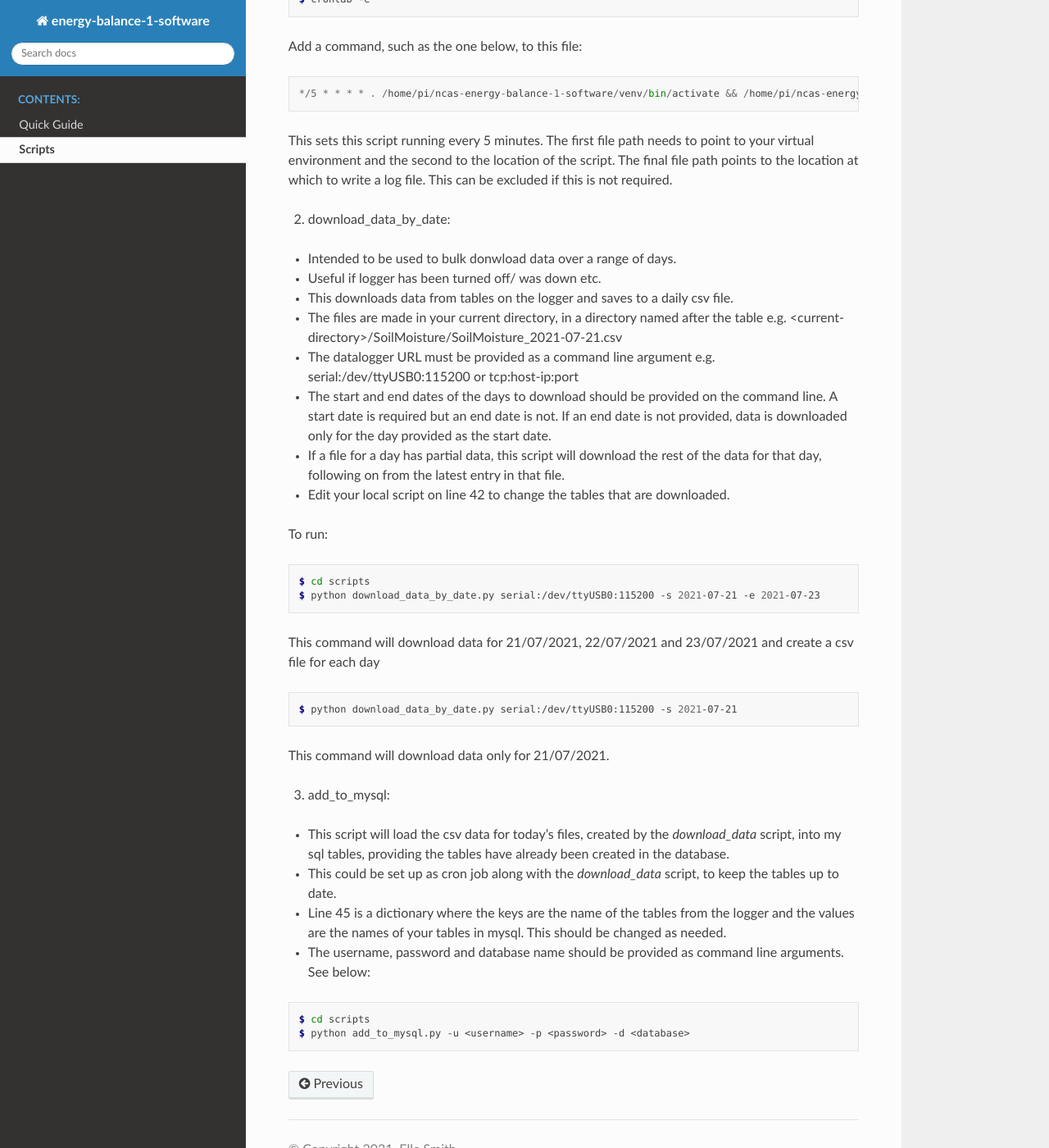
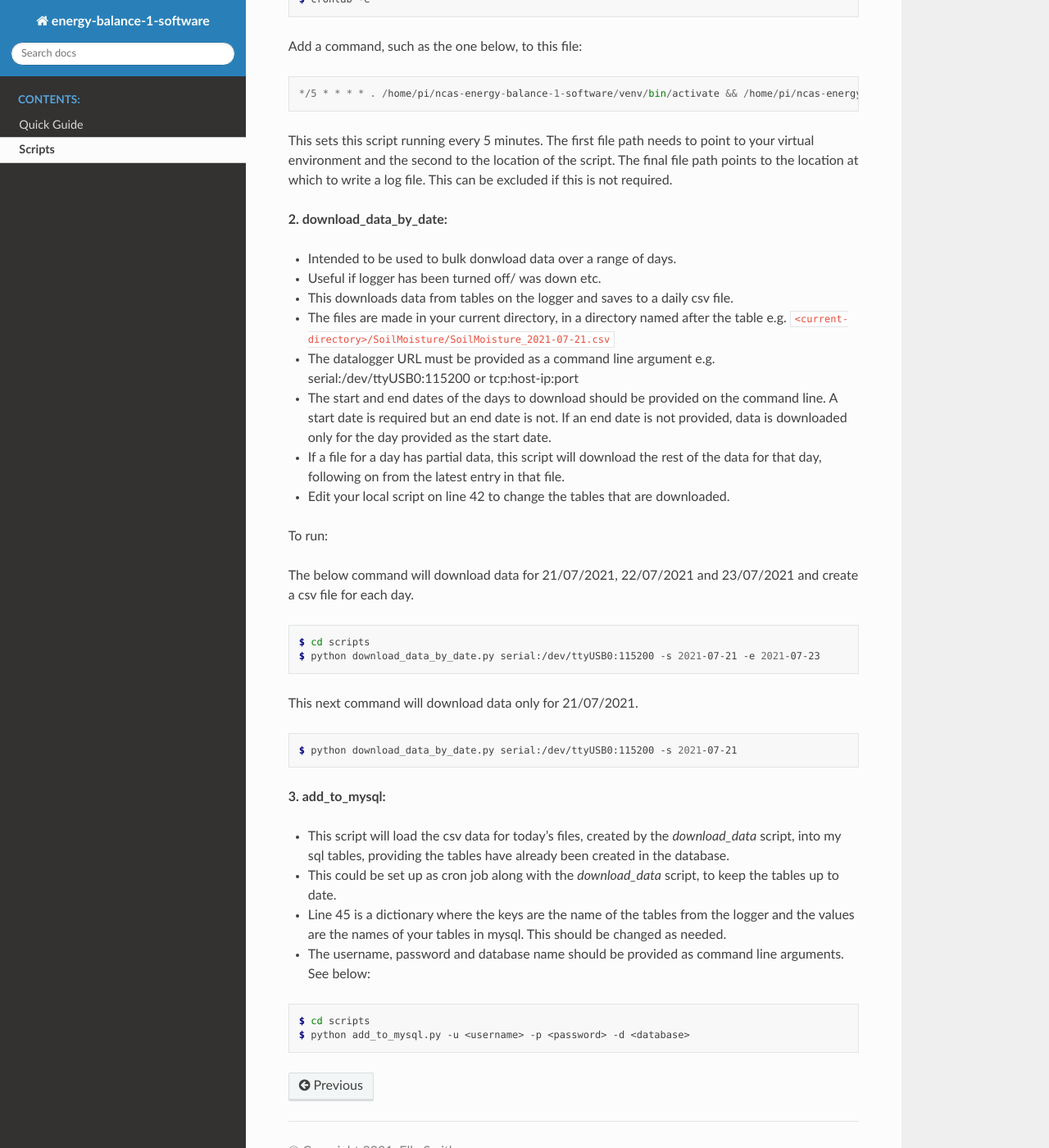
Before and after one commit to ncasuk/ncas-energy-balance-1-software, a Sphinx documentation site: the page built from docs/scripts.rst, in a window 1280 px wide and 1400 px high, scrolled down 699 px. Shown: the whole window at 82% size. Built offline with Sphinx 7.4.7 and the Read the Docs theme 2.0.0, drawn with Linux system fonts in a browser that asks for light colours; some of the changed text lies outside the part shown.

Commit message:
update docs slightly

```diff
--- a/docs/scripts.rst
+++ b/docs/scripts.rst
@@ -7,7 +7,7 @@ Scripts
 The scripts make use of the package PyCampbellCR1000 (on an updated fork) - this works for CR3000 loggers as well.
 The documentation for this package can be found here: https://pycampbellcr1000.readthedocs.io/en/latest/
 
-1. download_data:
+**1. download_data:**
 
 - Created to be set up as a cron job every 5 minutes (or another time interval). This downloads data from tables on the logger and saves to a daily csv file.
 - The files are made in your current directory, in a directory named after the table e.g. ``<current-directory>/SoilMoisture/SoilMoisture_2021-07-21.csv``
@@ -37,12 +37,12 @@ This sets this script running every 5 minutes. The first file path needs to poin
 The final file path points to the location at which to write a log file. This can be excluded if this is not required.
 
 
-2. download_data_by_date:
+**2. download_data_by_date:**
 
 - Intended to be used to bulk donwload data over a range of days.
 - Useful if logger has been turned off/ was down etc.
 - This downloads data from tables on the logger and saves to a daily csv file.
-- The files are made in your current directory, in a directory named after the table e.g. <current-directory>/SoilMoisture/SoilMoisture_2021-07-21.csv
+- The files are made in your current directory, in a directory named after the table e.g. ``<current-directory>/SoilMoisture/SoilMoisture_2021-07-21.csv``
 - The datalogger URL must be provided as a command line argument e.g. serial:/dev/ttyUSB0:115200 or tcp:host-ip:port
 - The start and end dates of the days to download should be provided on the command line. A start date is required but an end date is not. If an end date is not provided, data is downloaded only for the day provided as the start date.
 - If a file for a day has partial data, this script will download the rest of the data for that day, following on from the latest entry in that file.
@@ -50,21 +50,22 @@ The final file path points to the location at which to write a log file. This ca
 
 To run:
 
+The below command will download data for 21/07/2021, 22/07/2021 and 23/07/2021 and create a csv file for each day.
+
 .. code-block:: console
 
     $ cd scripts
     $ python download_data_by_date.py serial:/dev/ttyUSB0:115200 -s 2021-07-21 -e 2021-07-23
 
-This command will download data for 21/07/2021, 22/07/2021 and 23/07/2021 and create a csv file for each day
+
+This next command will download data only for 21/07/2021.
 
 .. code-block:: console
 
     $ python download_data_by_date.py serial:/dev/ttyUSB0:115200 -s 2021-07-21
 
-This command will download data only for 21/07/2021.
 
-
-3. add_to_mysql:
+**3. add_to_mysql:**
 
 - This script will load the csv data for today's files, created by the `download_data` script, into my sql tables, providing the tables have already been created in the database.
 - This could be set up as cron job along with the `download_data` script, to keep the tables up to date.
```
Also changed, not shown: 5 other files.
